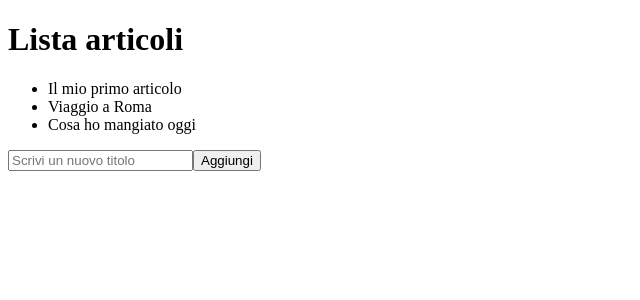
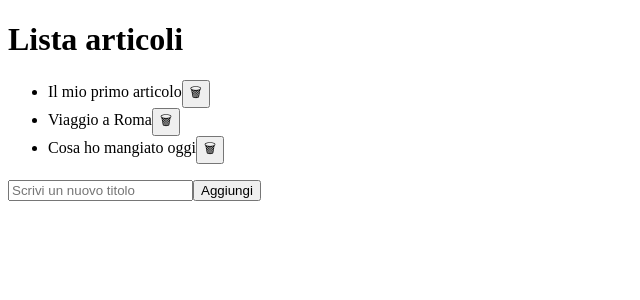
Before and after one commit to dannyarena/react-form, a React (Vite) app: page / in a window 1280 px wide. Shown: the top 300 px of the page, without its empty margins (0-640 px from the left). Built offline with nearby package versions, Linux system fonts and the light colour scheme.

Commit message:
add function and button to remove articles

```diff
--- a/src/App.jsx
+++ b/src/App.jsx
@@ -11,6 +11,13 @@ function App() {
     setArticoli([...articoli, nuovoTitolo]);  // aggiunge il nuovo articolo
     setNuovoTitolo(""); //svuota l'input
   }
+
+    // funzione per eliminare un articolo
+    function rimuoviArticolo(indexDaRimuovere) {
+      const nuoviArticoli = articoli.filter((_, index) => index !== indexDaRimuovere);
+      setArticoli(nuoviArticoli);
+    }
+
   return (
     <div>
       <h1>Lista articoli</h1>
@@ -18,7 +25,9 @@ function App() {
         {/* elenco che con il metodo .map mostra a schermo il contenuto dell'array */}
       <ul>
         {articoli.map((titolo, index) => (
-          <li key={index}>{titolo}</li>
+          <li key={index}>{titolo}
+          <button onClick={() => rimuoviArticolo(index)}>🗑</button>
+          </li>
         ))}
       </ul>
 
```
